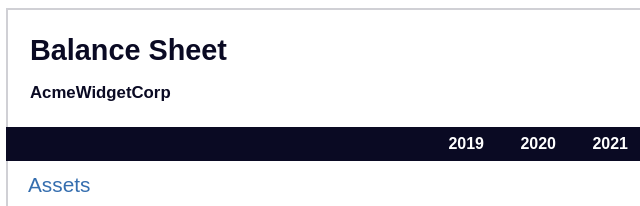
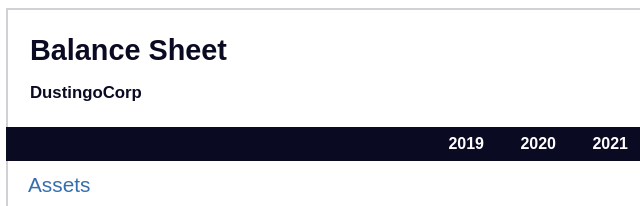
Before and after one commit to dreamwalkz/Balance-Sheet, a plain HTML site: page index.html in a window 1280 px wide. Shown: the top 206 px of the page, 312-952 px from the left. Drawn offline with Linux system fonts and the light colour scheme.

Commit message:
Update index.html

```diff
--- a/index.html
+++ b/index.html
@@ -11,7 +11,7 @@
       <section>
         <h1>
           <span class="flex">
-            <span>AcmeWidgetCorp</span>
+            <span>DustingoCorp</span>
             <span>Balance Sheet</span>
           </span>
         </h1>
```
